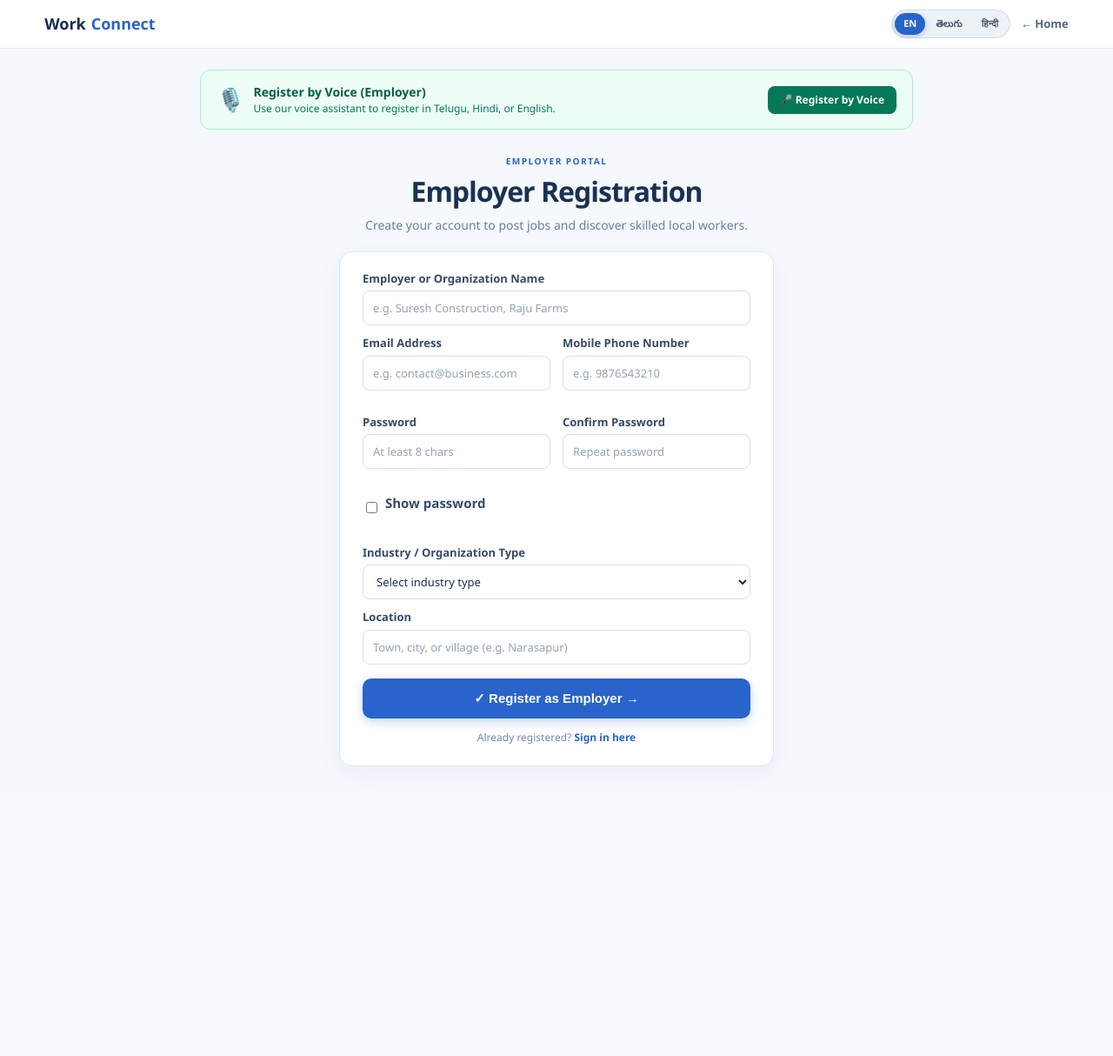
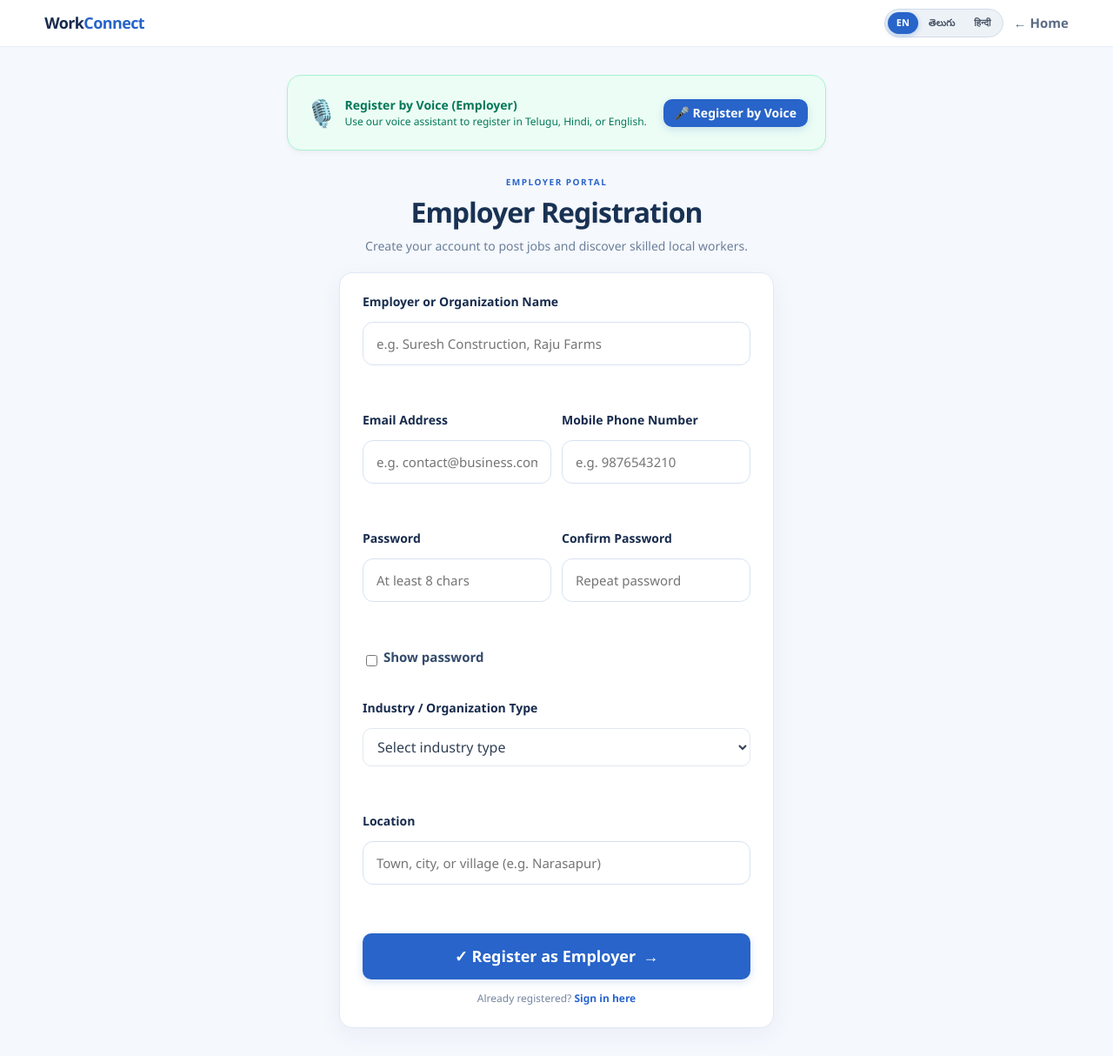
Before and after one commit to thilak004/WorkConnect, a Flask app: page /register/employer in a window 1280 px wide. Shown: the whole page at 87% size. Before the commit the page ends 881 px from the top, so only its background shows below. Run offline with Flask 3, Linux system fonts and the light colour scheme; some libraries are stand-ins or nearby versions.

Commit message:
Phase 1: Design system applied to employer register
Converted employer_register.html to use design system components
(cards, buttons, forms, alerts) with CSS custom properties instead of
inline styles and hardcoded colors. All Jinja2 template logic preserved.

Co-Authored-By: Claude Code <noreply@anthropic.com>

```diff
--- a/Work__Connect/templates/employer_register.html
+++ b/Work__Connect/templates/employer_register.html
@@ -6,92 +6,90 @@
     <title>{{ t('register_employer_title') }} | WorkConnect</title>
     <link rel="stylesheet" href="{{ url_for('static', filename='css/style.css') }}">
 </head>
+<body class="registration-page" style="background: var(--wc-background);">
 
-<body class="registration-page" style="background: #f7f9fd;">
-
-    <header class="navbar" style="background: #ffffff; border-bottom: 1px solid #e3eaf2; padding: 0 4%; height: 56px; display: flex; align-items: center; justify-content: space-between; position: sticky; top: 0; z-index: 100;">
-        <a href="{{ url_for('home') }}" style="font-size: 18px; font-weight: 800; color: #172b4d; text-decoration: none; display: flex; align-items: center; gap: 6px;">
-            Work<span style="color: #2864c9;">Connect</span>
+    <!-- Navigation Header -->
+    <header class="navbar">
+        <a class="brand" href="{{ url_for('home') }}">
+            <div class="brand-name">Work<span>Connect</span></div>
         </a>
-        <div style="display: flex; align-items: center; gap: 12px;">
+        <div style="display: flex; align-items: center; gap: var(--wc-space-3);">
             <div class="lang-selector">
                 <a href="{{ url_for('set_language', lang_code='en') }}" class="lang-btn {% if active_lang == 'en' %}active{% endif %}">EN</a>
                 <a href="{{ url_for('set_language', lang_code='te') }}" class="lang-btn {% if active_lang == 'te' %}active{% endif %}">తెలుగు</a>
                 <a href="{{ url_for('set_language', lang_code='hi') }}" class="lang-btn {% if active_lang == 'hi' %}active{% endif %}">हिन्दी</a>
             </div>
-            <a href="{{ url_for('home') }}" style="font-size: 13px; font-weight: 600; color: #536780; text-decoration: none;">← {{ t('nav_home') }}</a>
+            <a href="{{ url_for('home') }}" class="nav-link">← {{ t('nav_home') }}</a>
         </div>
     </header>
 
-    <main class="registration-main" style="max-width: 620px; margin: 30px auto; padding: 0 20px;">
+    <main class="wc-container" style="max-width: 620px; padding: var(--wc-space-8) 0;">
 
         <!-- Voice Registration Prompt for Employers -->
-        <div style="background: #ecfdf5; border: 1px solid #a7f3d0; border-radius: 12px; padding: 14px 18px; margin-bottom: 24px; display: flex; align-items: center; justify-content: space-between; flex-wrap: wrap; gap: 10px;">
-            <div style="display: flex; align-items: center; gap: 10px;">
-                <span style="font-size: 26px;">🎙️</span>
+        <div class="card card-padded" style="background: var(--wc-success-bg); border-color: #a7f3d0; margin-bottom: var(--wc-space-6); display: flex; align-items: center; justify-content: space-between; flex-wrap: wrap; gap: var(--wc-space-2);">
+            <div style="display: flex; align-items: center; gap: var(--wc-space-2);">
+                <span style="font-size: var(--wc-text-3xl);">🎙️</span>
                 <div>
-                    <strong style="color: #065f46; font-size: 14px;">Register by Voice (Employer)</strong>
-                    <div style="font-size: 12px; color: #047857;">Use our voice assistant to register in Telugu, Hindi, or English.</div>
+                    <strong style="color: var(--wc-success); font-size: var(--wc-text-sm);">Register by Voice (Employer)</strong>
+                    <div style="font-size: var(--wc-text-xs); color: #047857;">Use our voice assistant to register in Telugu, Hindi, or English.</div>
                 </div>
             </div>
-            <a href="{{ url_for('employer_voice_register') }}" style="background: #047857; color: #ffffff; padding: 7px 14px; border-radius: 8px; font-size: 12px; font-weight: 700; text-decoration: none;">
+            <a href="{{ url_for('employer_voice_register') }}" class="btn btn-primary btn-sm">
                 🎤 Register by Voice
             </a>
         </div>
 
-        <header class="registration-heading" style="text-align: center; margin-bottom: 24px;">
-            <span class="registration-eyebrow" style="color: #2864c9; font-weight: 800; font-size: 12px;">EMPLOYER PORTAL</span>
-            <h1 style="font-size: 24px; font-weight: 850; color: #172b4d; margin: 4px 0;">{{ t('register_employer_title') }}</h1>
-            <p style="font-size: 13px; color: #64748b; margin: 0;">Create your account to post jobs and discover skilled local workers.</p>
+        <header class="registration-heading" style="text-align: center; margin-bottom: var(--wc-space-6);">
+            <span class="registration-eyebrow" style="color: var(--wc-primary); font-weight: var(--wc-font-weight-extrabold); font-size: var(--wc-text-xs);">EMPLOYER PORTAL</span>
+            <h1 style="font-size: var(--wc-text-2xl); font-weight: var(--wc-font-weight-extrabold); color: var(--wc-heading); margin: var(--wc-space-1) 0;">{{ t('register_employer_title') }}</h1>
+            <p style="font-size: var(--wc-text-sm); color: var(--wc-text-muted); margin: 0;">Create your account to post jobs and discover skilled local workers.</p>
         </header>
 
-        <section class="registration-card" style="background: #ffffff; border-radius: 18px; padding: 28px; box-shadow: 0 8px 30px rgba(15, 23, 42, 0.06); border: 1px solid #e2e8f0;">
+        <section class="registration-card card card-padded">
             {% if error %}
-                <div style="background: #fee2e2; border: 1px solid #fecaca; color: #991b1b; padding: 12px; border-radius: 8px; margin-bottom: 16px; font-size: 13px; font-weight: 700;">
-                    {{ error }}
-                </div>
+                <div class="alert alert-danger">{{ error }}</div>
             {% endif %}
 
             <form action="{{ url_for('employer_register') }}" method="POST" class="registration-form">
 
-                <div class="registration-field" style="margin-bottom: 16px;">
-                    <label for="name" style="display: block; font-weight: 700; font-size: 13px; color: #334155; margin-bottom: 4px;">Employer or Organization Name</label>
-                    <input id="name" name="name" type="text" placeholder="e.g. Suresh Construction, Raju Farms" required style="width: 100%; padding: 10px; border: 1px solid #cbd5e1; border-radius: 8px;">
+                <div class="form-field">
+                    <label class="form-label" for="name">Employer or Organization Name</label>
+                    <input id="name" name="name" type="text" placeholder="e.g. Suresh Construction, Raju Farms" required class="form-input">
                 </div>
 
-                <div style="display: grid; grid-template-columns: 1fr 1fr; gap: 14px; margin-bottom: 16px;">
-                    <div class="registration-field">
-                        <label for="email" style="display: block; font-weight: 700; font-size: 13px; color: #334155; margin-bottom: 4px;">Email Address</label>
-                        <input id="email" name="email" type="email" placeholder="e.g. contact@business.com" required style="width: 100%; padding: 10px; border: 1px solid #cbd5e1; border-radius: 8px;">
+                <div style="display: grid; grid-template-columns: 1fr 1fr; gap: var(--wc-space-3);">
+                    <div class="form-field">
+                        <label class="form-label" for="email">Email Address</label>
+                        <input id="email" name="email" type="email" placeholder="e.g. contact@business.com" required class="form-input">
                     </div>
-                    <div class="registration-field">
-                        <label for="phone" style="display: block; font-weight: 700; font-size: 13px; color: #334155; margin-bottom: 4px;">Mobile Phone Number</label>
-                        <input id="phone" name="phone" type="tel" placeholder="e.g. 9876543210" required style="width: 100%; padding: 10px; border: 1px solid #cbd5e1; border-radius: 8px;">
+                    <div class="form-field">
+                        <label class="form-label" for="phone">Mobile Phone Number</label>
+                        <input id="phone" name="phone" type="tel" placeholder="e.g. 9876543210" required class="form-input">
                     </div>
                 </div>
 
-                <!-- Password & Confirm Password with Show Password & Inline Validation -->
-                <div style="display: grid; grid-template-columns: 1fr 1fr; gap: 14px; margin-bottom: 16px;">
-                    <div class="registration-field">
-                        <label for="password" style="display: block; font-weight: 700; font-size: 13px; color: #334155; margin-bottom: 4px;">Password</label>
-                        <input id="password" name="password" type="password" placeholder="At least 8 chars" required style="width: 100%; padding: 10px; border: 1px solid #cbd5e1; border-radius: 8px;">
-                        <span id="password-error" style="color: #dc2626; font-size: 11px; display: none; margin-top: 4px; font-weight: 700;">Password must be at least 8 characters.</span>
+                <!-- Password & Confirm Password -->
+                <div style="display: grid; grid-template-columns: 1fr 1fr; gap: var(--wc-space-3);">
+                    <div class="form-field">
+                        <label class="form-label" for="password">Password</label>
+                        <input id="password" name="password" type="password" placeholder="At least 8 chars" required class="form-input">
+                        <span id="password-error" style="color: var(--wc-danger); font-size: var(--wc-text-xs); display: none; margin-top: var(--wc-space-1); font-weight: var(--wc-font-weight-bold);">Password must be at least 8 characters.</span>
                     </div>
-                    <div class="registration-field">
-                        <label for="confirm_password" style="display: block; font-weight: 700; font-size: 13px; color: #334155; margin-bottom: 4px;">Confirm Password</label>
-                        <input id="confirm_password" name="confirm_password" type="password" placeholder="Repeat password" required style="width: 100%; padding: 10px; border: 1px solid #cbd5e1; border-radius: 8px;">
+                    <div class="form-field">
+                        <label class="form-label" for="confirm_password">Confirm Password</label>
+                        <input id="confirm_password" name="confirm_password" type="password" placeholder="Repeat password" required class="form-input">
                     </div>
                 </div>
 
                 <!-- Show Password Toggle -->
-                <div style="margin-bottom: 16px; display: flex; align-items: center; gap: 6px; font-size: 12px; color: #475569;">
+                <div style="margin-bottom: var(--wc-space-4); display: flex; align-items: center; gap: var(--wc-space-1); font-size: var(--wc-text-xs); color: var(--wc-text-muted);">
                     <input type="checkbox" id="show-pwd" onclick="togglePasswordVisibility()">
-                    <label for="show-pwd" style="cursor: pointer; font-weight: 600;">Show password</label>
+                    <label for="show-pwd" style="cursor: pointer; font-weight: var(--wc-font-weight-semibold);">Show password</label>
                 </div>
 
-                <div class="registration-field" style="margin-bottom: 16px;">
-                    <label for="type" style="display: block; font-weight: 700; font-size: 13px; color: #334155; margin-bottom: 4px;">Industry / Organization Type</label>
-                    <select id="type" name="type" required style="width: 100%; padding: 10px; border: 1px solid #cbd5e1; border-radius: 8px;">
+                <div class="form-field">
+                    <label class="form-label" for="type">Industry / Organization Type</label>
+                    <select id="type" name="type" required class="form-select">
                         <option value="">Select industry type</option>
                         <option value="Farmer">Farmer / Agriculture</option>
                         <option value="Construction">Construction / Masonry Contractor</option>
@@ -102,18 +100,18 @@
                     </select>
                 </div>
 
-                <div class="registration-field" style="margin-bottom: 22px;">
-                    <label for="location" style="display: block; font-weight: 700; font-size: 13px; color: #334155; margin-bottom: 4px;">Location</label>
-                    <input id="location" name="location" type="text" placeholder="Town, city, or village (e.g. Narasapur)" required style="width: 100%; padding: 10px; border: 1px solid #cbd5e1; border-radius: 8px;">
+                <div class="form-field">
+                    <label class="form-label" for="location">Location</label>
+                    <input id="location" name="location" type="text" placeholder="Town, city, or village (e.g. Narasapur)" required class="form-input">
                 </div>
 
-                <button type="submit" class="btn-apply-big" style="width: 100%;">
-                    ✓ {{ t('hero_employer_cta') }} →
+                <button type="submit" class="btn btn-primary btn-lg btn-block">
+                    ✓ {{ t('hero_employer_cta') }} <span>→</span>
                 </button>
 
-                <p class="registration-footer" style="text-align: center; margin-top: 18px; font-size: 13px; color: #64748b;">
+                <p class="registration-footer" style="text-align: center; margin-top: var(--wc-space-5); font-size: var(--wc-text-sm); color: var(--wc-text-muted);">
                     Already registered?
-                    <a href="{{ url_for('login', role='employer') }}" style="color: #2864c9; font-weight: 700;">Sign in here</a>
+                    <a href="{{ url_for('login', role='employer') }}" style="color: var(--wc-primary); font-weight: var(--wc-font-weight-bold);">Sign in here</a>
                 </p>
 
             </form>
```
